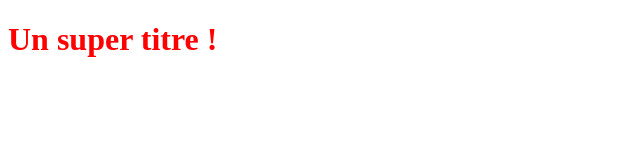
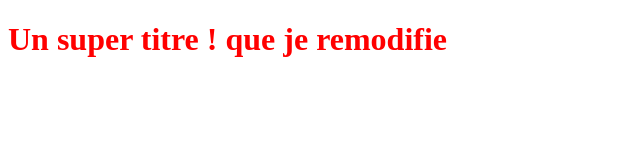
Before and after one commit to lenainjaune/OpenclassroomsProjectPublic, a plain HTML site: page index.html in a window 1280 px wide. Shown: the whole page, without its empty margins (0-640 px from the left). Drawn offline with Linux system fonts and the light colour scheme.

Commit message:
remodification de H1

```diff
--- a/index.html
+++ b/index.html
@@ -5,6 +5,6 @@
    <link rel="stylesheet" type="text/css" href="styles.css">
 </head>
 <body>
-   <h1>Un super titre !</h1>
+   <h1>Un super titre ! que je remodifie</h1>
 </body>
 </html>
```
